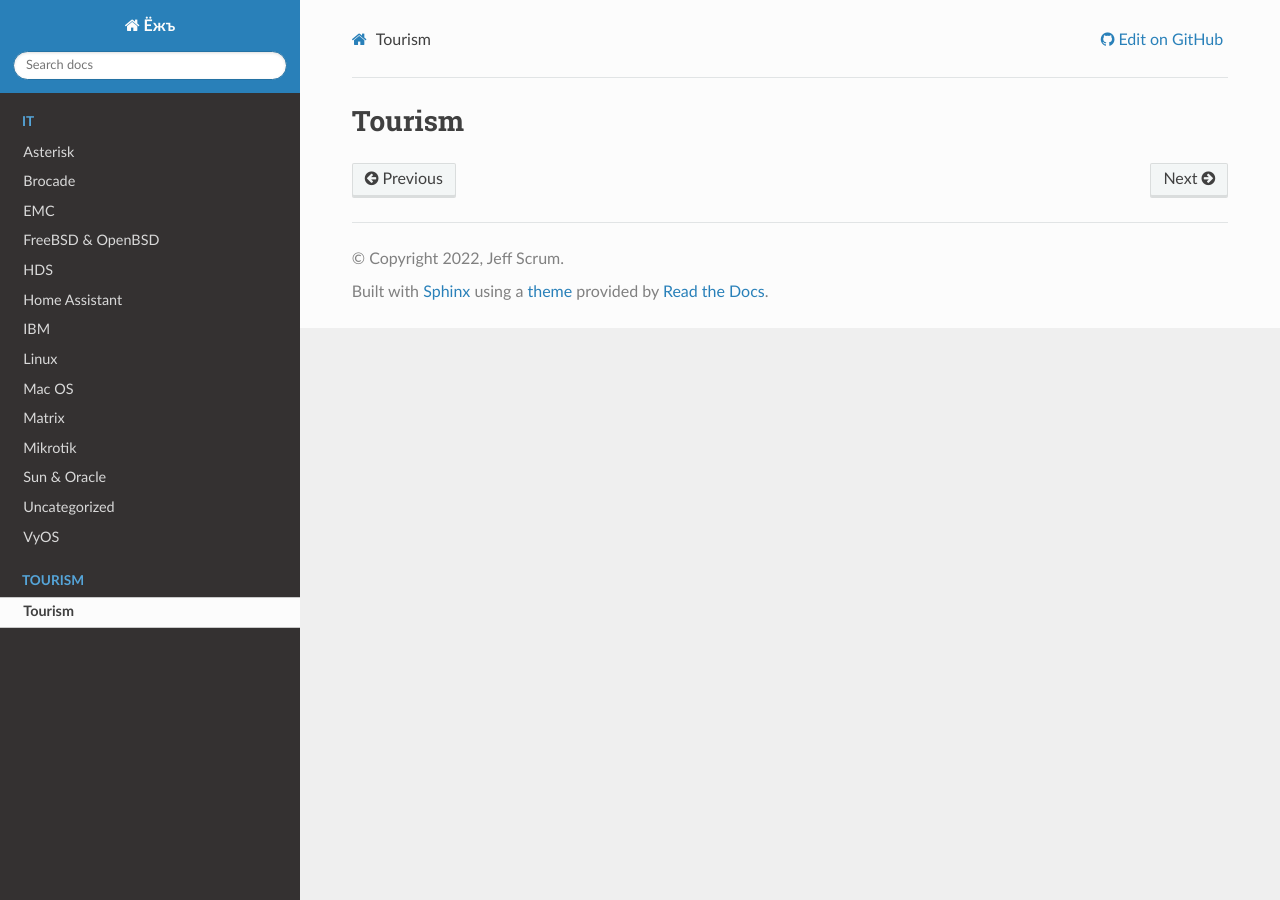
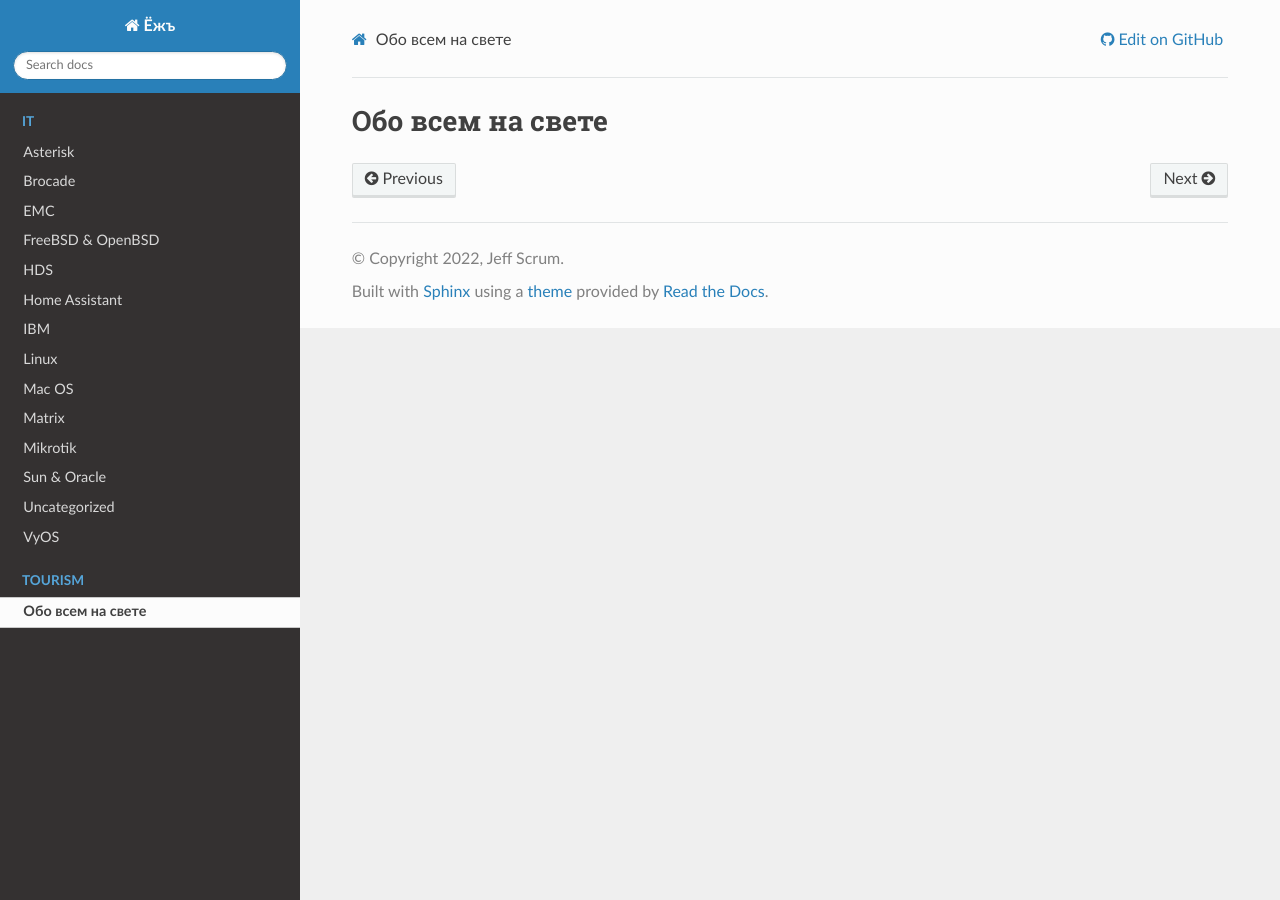
Before and after one commit to jeffscrum/jeffscrum.github.io, a Sphinx documentation site: the page built from source/tourism/index.rst, in a window 1280 px wide. Built offline with Sphinx 7.4.7 and the Read the Docs theme 2.0.0, drawn with Linux system fonts in a browser that asks for light colours.

Commit message:
Update index.rst

```diff
--- a/source/tourism/index.rst
+++ b/source/tourism/index.rst
@@ -6,8 +6,8 @@
 .. _tourism:
 
 
-Tourism
-========
+Обо всем на свете
+=================
 
 .. toctree::
    :maxdepth: 1
```
